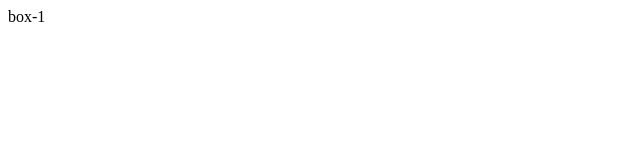
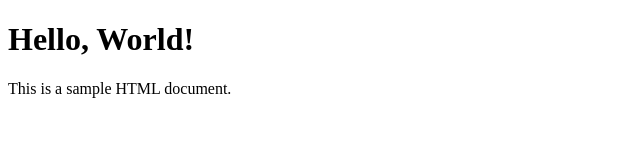
Before and after one commit to muradvc/expertboss, a plain HTML site: page index.html in a window 1280 px wide. Shown: the whole page, without its empty margins (0-640 px from the left). Drawn offline with Linux system fonts and the light colour scheme.

Commit message:
all code reset

```diff
--- a/index.html
+++ b/index.html
@@ -6,8 +6,7 @@
   <title>Document</title>
 </head>
 <body>
-<div>
-  box-1
-</div>
+  <h1>Hello, World!</h1>
+  <p>This is a sample HTML document.</p>
 </body>
 </html>
```
